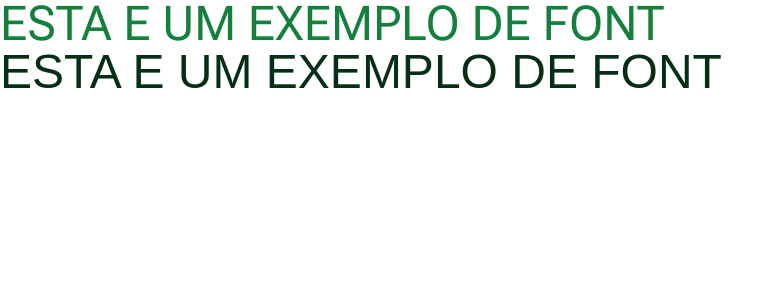
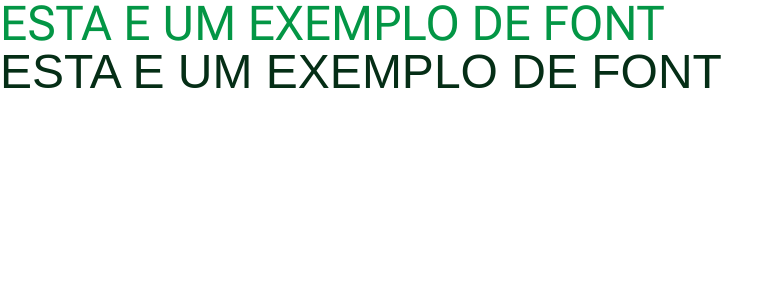
Before and after one commit to shpsyte/spacetime, a Next.js app in the folder web/: page / in a window 1280 px wide. Shown: the top 300 px of the page, without its empty margins (0-781 px from the left). Built offline with nearby package versions, Linux system fonts and the light colour scheme; a web font is replaced by a local one.

Commit message:
feat: Extending colors on tailwindcss

```diff
--- a/web/tailwind.config.js
+++ b/web/tailwind.config.js
@@ -7,6 +7,68 @@
   ],
   theme: {
     extend: {
+      colors: {
+        gray: {
+          50: '#eaeaea',
+          100: '#bebebf',
+          200: '#9e9ea0',
+          300: '#727275',
+          400: '#56565a',
+          500: '#2c2c31',
+          600: '#28282d',
+          700: '#1f1f23',
+          800: '#18181b',
+          900: '#121215',
+        },
+        purple: {
+          50: '#f3eefc',
+          100: '#d8cbf7',
+          200: '#c6b2f3',
+          300: '#ab8eee',
+          400: '#9b79ea',
+          500: '#8257e5',
+          600: '#764fd0',
+          700: '#5c3ea3',
+          800: '#48307e',
+          900: '#372560',
+        },
+        green: {
+          50: '#e6fbef',
+          100: '#b1f1ce',
+          200: '#8cebb6',
+          300: '#57e295',
+          400: '#36dc81',
+          500: '#04d361',
+          600: '#04c058',
+          700: '#039645',
+          800: '#027435',
+          900: '#025929',
+        },
+        yellow: {
+          50: '#fff9ec',
+          100: '#ffebc4',
+          200: '#ffe2a7',
+          300: '#ffd47f',
+          400: '#ffcc66',
+          500: '#ffbf40',
+          600: '#e8ae3a',
+          700: '#b5882d',
+          800: '#8c6923',
+          900: '#6b501b',
+        },
+        orange: {
+          50: '#ffefeb',
+          100: '#ffccc2',
+          200: '#ffb4a4',
+          300: '#ff927b',
+          400: '#ff7d61',
+          500: '#ff5c3a',
+          600: '#e85435',
+          700: '#b54129',
+          800: '#8c3320',
+          900: '#6b2718',
+        },
+      },
       fontFamily: {
         sans: 'var(--font-roboto)',
         alt: 'var(--font-bai-jamjuree)',
```
